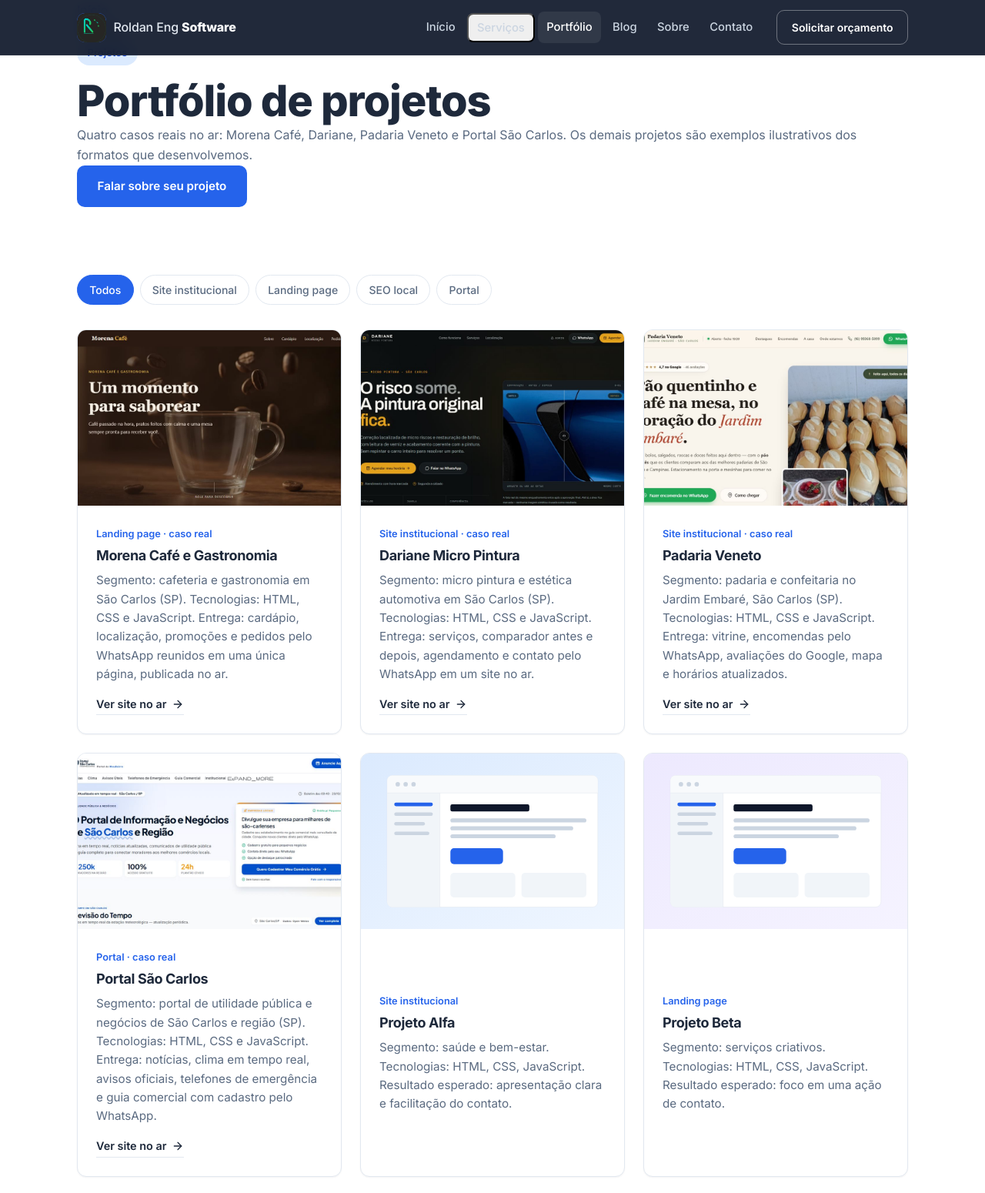
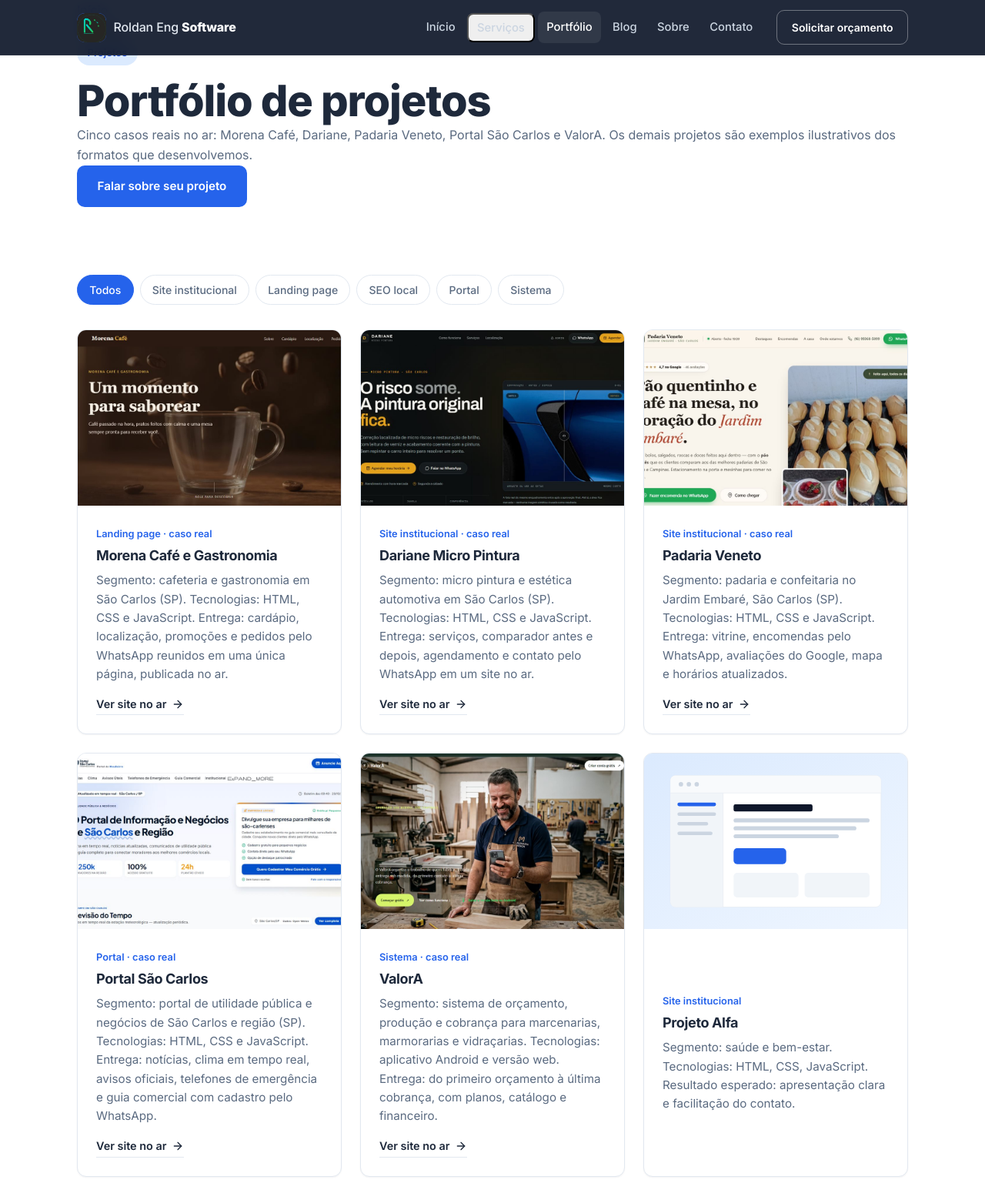
Before and after one commit to roldan-eng-software/roldan-eng-software, a plain HTML site: page portfolio/index.html in a window 1280 px wide. Shown: the top 1550 px of the page at 77% size. Drawn offline with Linux system fonts and the light colour scheme.

Commit message:
feat: adiciona quinto caso de sucesso ValorA no portfolio

```diff
--- a/portfolio/index.html
+++ b/portfolio/index.html
@@ -113,9 +113,9 @@
           <span class="badge">Projetos</span>
           <h1>Portfólio de projetos</h1>
           <p class="hero-interno__subtitulo">
-            Quatro casos reais no ar: Morena Café, Dariane, Padaria Veneto e
-            Portal São Carlos. Os demais projetos são exemplos ilustrativos dos
-            formatos que desenvolvemos.
+            Cinco casos reais no ar: Morena Café, Dariane, Padaria Veneto,
+            Portal São Carlos e ValorA. Os demais projetos são exemplos
+            ilustrativos dos formatos que desenvolvemos.
           </p>
           <div class="hero-interno__acoes">
             <a class="btn btn--primary" href="../contato/">Falar sobre seu projeto</a>
@@ -132,6 +132,7 @@
           <button class="filtro-btn" data-filtro="landing">Landing page</button>
           <button class="filtro-btn" data-filtro="local">SEO local</button>
           <button class="filtro-btn" data-filtro="portal">Portal</button>
+          <button class="filtro-btn" data-filtro="sistema">Sistema</button>
         </div>
         <div class="grade-portfolio">
           <!-- Caso real: no ar em produção -->
@@ -212,6 +213,28 @@
                 comercial com cadastro pelo WhatsApp.
               </p>
               <a class="projeto__link" href="https://www.meubairro.dev.br/" target="_blank" rel="noopener noreferrer">
+                Ver site no ar
+                <svg width="16" height="16" viewBox="0 0 24 24" fill="none" stroke="currentColor" stroke-width="2" stroke-linecap="round" stroke-linejoin="round" aria-hidden="true">
+                  <line x1="5" y1="12" x2="19" y2="12"></line>
+                  <polyline points="12 5 19 12 12 19"></polyline>
+                </svg>
+              </a>
+            </div>
+          </article>
+          <article class="card-projeto reveal" data-categoria="sistema">
+            <div class="projeto__imagem">
+              <img src="../assets/caso-sistema-valora.jpg" alt="Prévia do sistema ValorA para produção sob medida" width="600" height="400" loading="lazy">
+            </div>
+            <div class="card-projeto__corpo">
+              <span class="card-projeto__categoria">Sistema · caso real</span>
+              <h3>ValorA</h3>
+              <p>
+                Segmento: sistema de orçamento, produção e cobrança para marcenarias,
+                marmorarias e vidraçarias. Tecnologias: aplicativo Android e versão
+                web. Entrega: do primeiro orçamento à última cobrança, com planos,
+                catálogo e financeiro.
+              </p>
+              <a class="projeto__link" href="https://www.sistemavalora.com.br/" target="_blank" rel="noopener noreferrer">
                 Ver site no ar
                 <svg width="16" height="16" viewBox="0 0 24 24" fill="none" stroke="currentColor" stroke-width="2" stroke-linecap="round" stroke-linejoin="round" aria-hidden="true">
                   <line x1="5" y1="12" x2="19" y2="12"></line>
```
Also changed, not shown: index.html (+25 -2 lines), assets/caso-sistema-valora.jpg (added).
